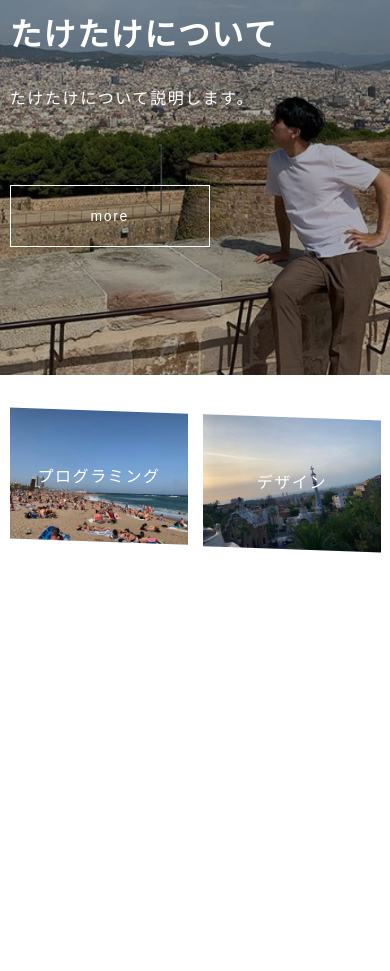
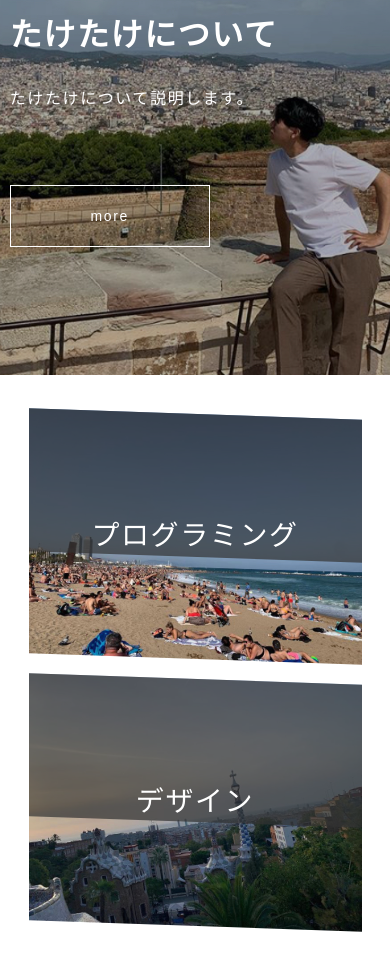
Before and after one commit to taketake0517/taketake0517.github.io, a plain HTML site: page index.html in a window 390 px wide. Shown: the part 951-1922 px from the top of the page. Before the commit the page ends 1536 px from the top, so only its background shows below. Drawn offline with Linux system fonts and the light colour scheme.

Commit message:
Update style.css

```diff
--- a/style.css
+++ b/style.css
@@ -379,7 +379,7 @@ header li.phone {
 
   .whatme h2,
   p {
-    text-align: centers;
+    text-align: center;
   }
 
   .whatme a {
@@ -425,7 +425,17 @@ header li.phone {
   position: relative;
 }
 
-
+.programing ul li figure::after{
+  content: "";
+  position: absolute;
+  top: 0;
+  left: 0;
+  width: 100%;
+  z-index: 1;
+  background: rgba(50, 50, 50, 0.7);
+  padding-top: 43%;
+  transition: all .6s ease;
+}
 
 .programing .content-wrapper span {
   position: absolute;
@@ -438,3 +448,26 @@ header li.phone {
   font-weight: 2rem;
   transform: translate(-50%,-50%) skewY(-2deg) ;
 }
+
+.programing ul li a:hover figure::after{
+  background: rgba(50, 50, 50, 0.4);
+  transition: all .6s ease;
+}
+
+@media screen and (max-width: 767px){
+  .programing ul {
+    transform: none;
+  }
+
+  .programing li span{
+    transform: translate(-50%,-50%);
+    font-size: 1.75rem;
+  }
+}
+
+@media screen and (max-width: 479px){
+  .programing ul li {
+    width: 90%;
+    margin: 0 auto 20px auto;
+  }
+}
```
